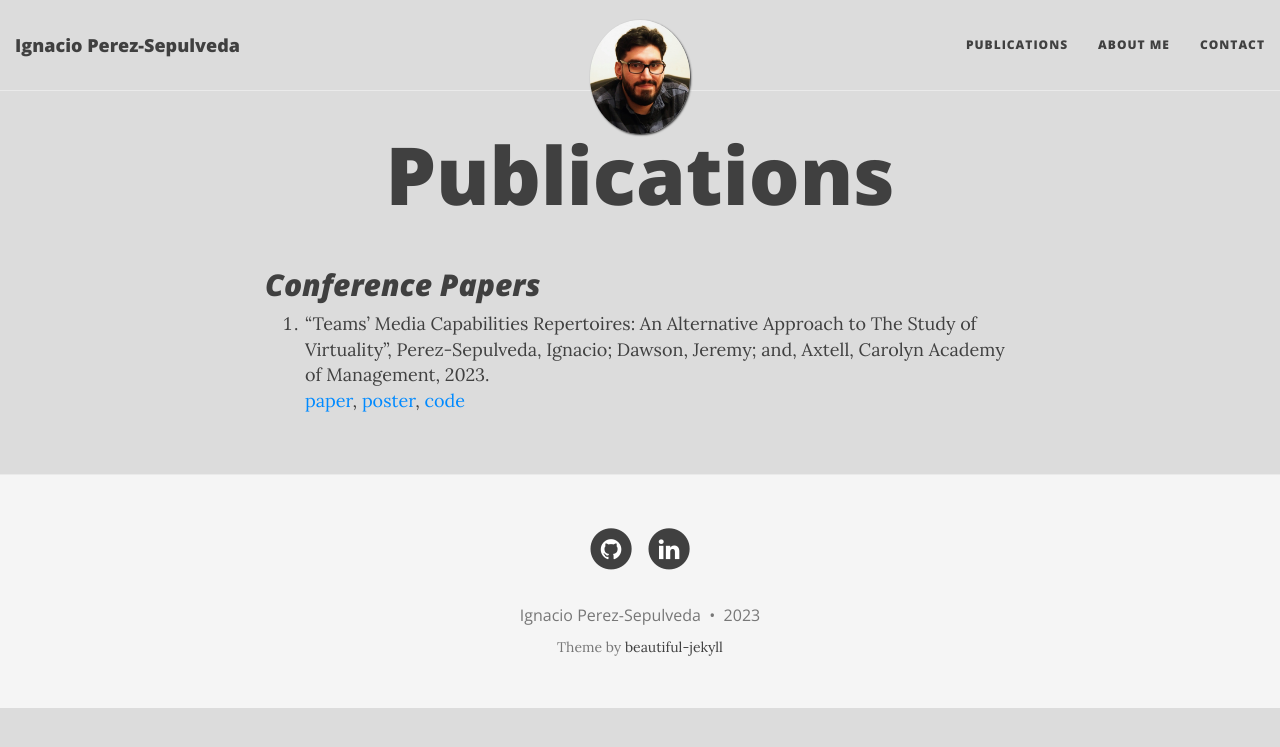
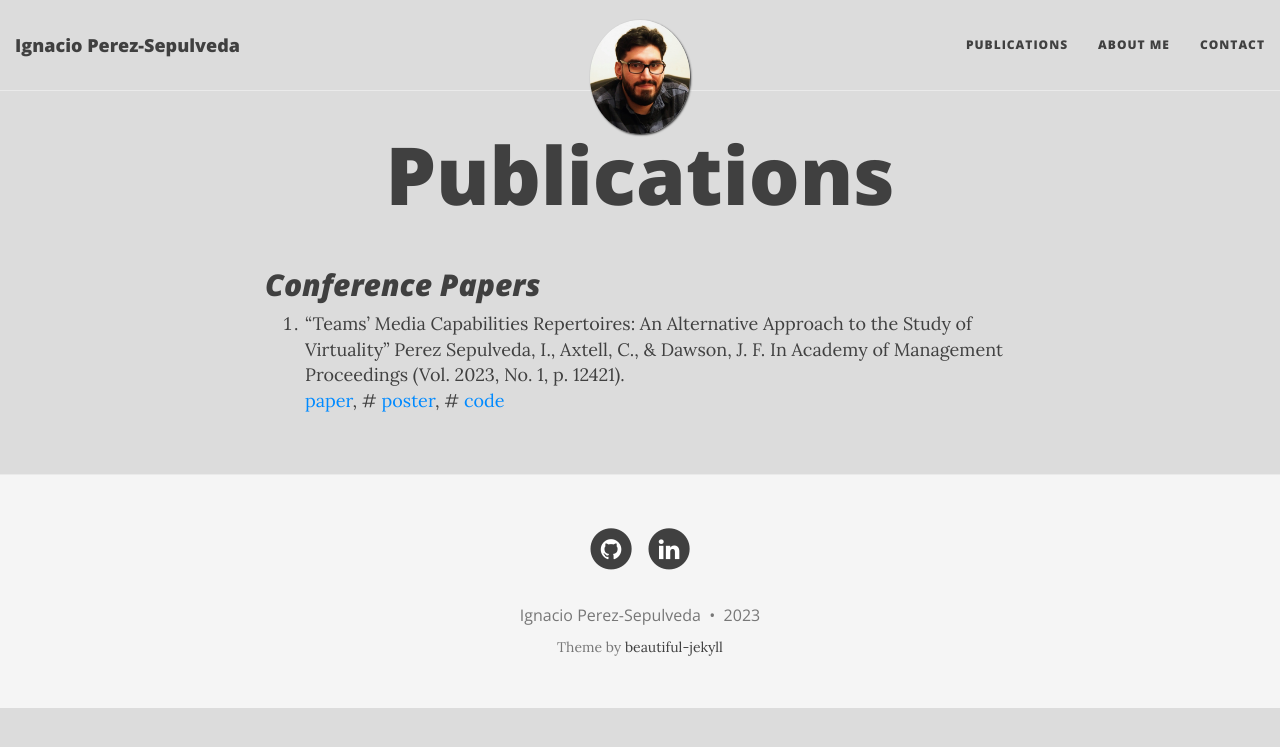
Before and after one commit to ignperezsep/ignperezsep.github.io, a Jekyll site: the page built from publications.md, in a window 1280 px wide. Shown: the top 747 px of the page. Built offline with Jekyll 4.4.1, drawn with Linux system fonts in a browser that asks for light colours; nearby versions of some CDN libraries.

Commit message:
changes to social accounts and added AOM23 publication

```diff
--- a/_config.yml
+++ b/_config.yml
@@ -78,13 +78,13 @@
 
   #facebook: yourname  # eg. daattali
 
-  github: ignacioperez-sepulveda    # eg. daattali
+  github: ignperezsep    # eg. daattali
 
   #twitter:   # eg. daattali
   #reddit: yourname    # eg. daattali
   #google-plus: 104297178849702862816   # eg. +DeanAttali or 109424658772469020925
 
-  linkedin: ignacio-perez-sepulveda-359274105/  # eg. daattali
+  linkedin: ignperezsep/  # eg. daattali
 
   #xing: yourname      # eg. daattali
   #pinterest:  # eg.
@@ -123,7 +123,7 @@
 # Select which share links to show in posts
 share-links-active:
   twitter: true
-  facebook: true
+  facebook: false
   google: false
   linkedin: true
 
--- a/publications.md
+++ b/publications.md
@@ -6,9 +6,8 @@
 
 ## _Conference Papers_
 
-1. "Teams’ Media Capabilities Repertoires: An Alternative Approach to The Study of Virtuality",
-   Perez-Sepulveda, Ignacio; Dawson, Jeremy; and, Axtell, Carolyn
-   Academy of Management, 2023.
-   [paper](https://pdfs.semanticscholar.org/97c3/344232933d29bc4f9e5f548a3cbebc3ac72d.pdf){:target="_blank"},
-   [poster](posters/Interspeech2019_Poster.pdf){:target="_blank"},
-   [code](https://github.com/groadabike/Kaldi-Dsing-task){:target="_blank"}
+1. "Teams’ Media Capabilities Repertoires: An Alternative Approach to the Study of Virtuality"
+    Perez Sepulveda, I., Axtell, C., & Dawson, J. F. In Academy of Management Proceedings (Vol. 2023, No. 1, p. 12421).
+   [paper](https://journals.aom.org/doi/abs/10.5465/AMPROC.2023.12421abstract){:target="_blank"},
+  # [poster](posters/Interspeech2019_Poster.pdf){:target="_blank"},
+  # [code](https://github.com/groadabike/Kaldi-Dsing-task){:target="_blank"}
```
Also changed, not shown: _data/SocialNetworks.yml (+11 -81 lines).
